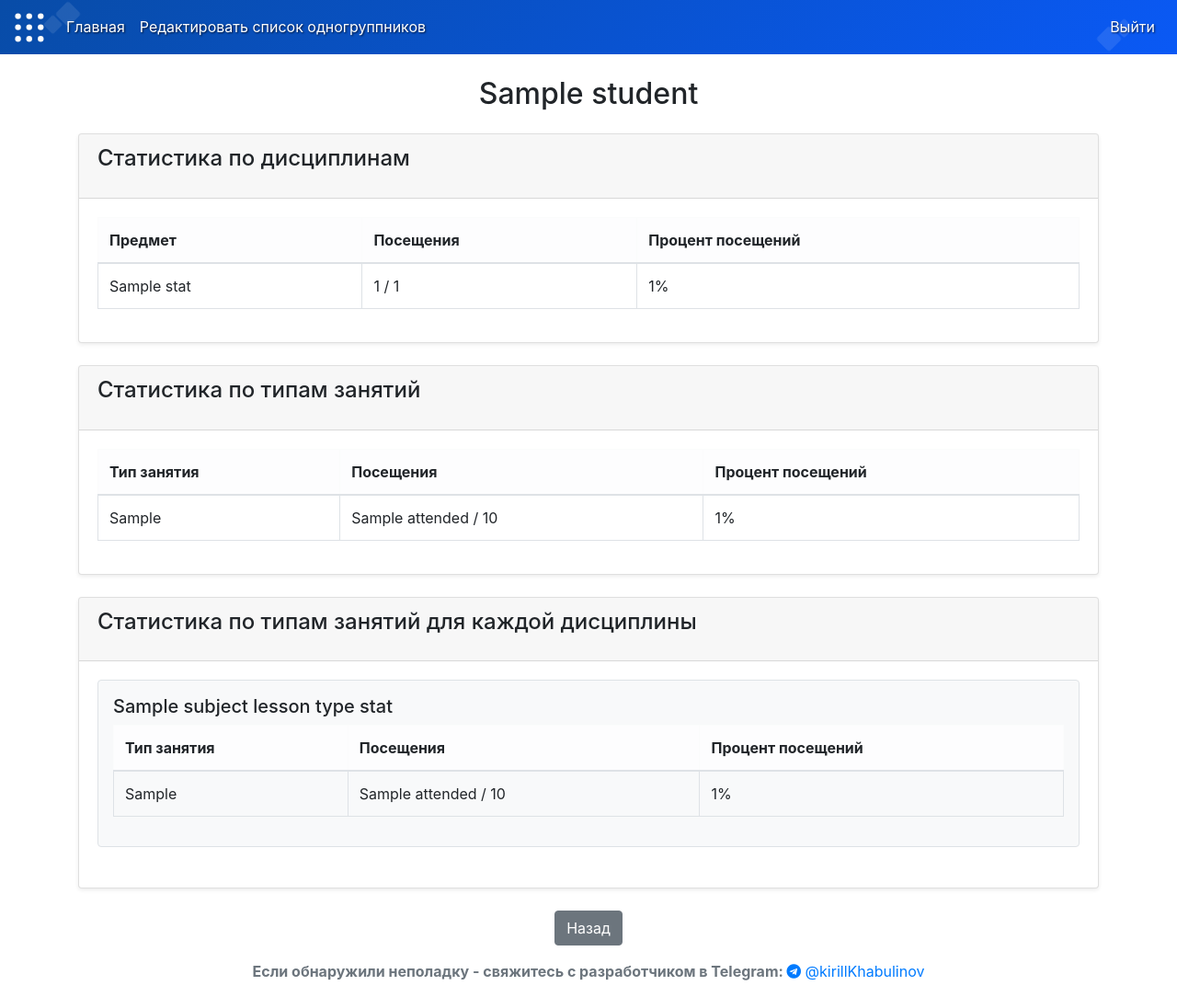
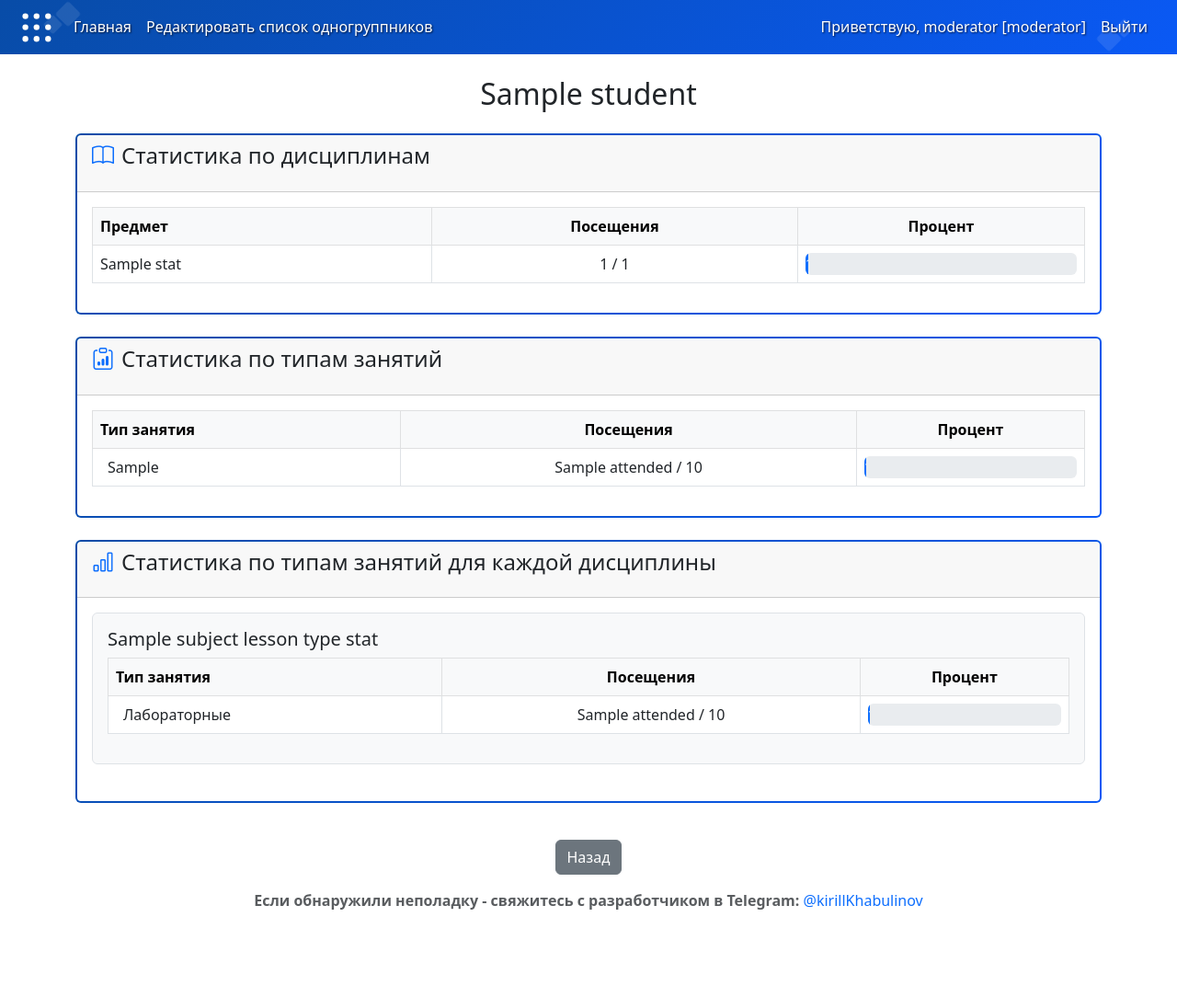
Before and after one commit to kirillgfh/attendance_app, a Flask app: template app/templates/student_statistics.html in a window 1280 px wide. Shown: the whole page at 92% size. After the commit the page ends 989 px from the top, so only its background shows below. Run offline with Flask 3, Linux system fonts and the light colour scheme; a user stored in the database is signed in; tables that the repository leaves empty hold one stand-in row (values such as "Sample post"); the template is opened without the code that fills it: most values are stand-ins (such as "Sample title", 1, 10 or a date in 2020); some libraries are stand-ins or nearby versions.

Commit message:
4 бутстрап -> 5 бутстрап + график в админку для каждой группы + прогресс бары в каждого студента

```diff
--- a/app/static/css/styles.css
+++ b/app/static/css/styles.css
@@ -168,3 +168,20 @@ html, body {
     height: 1rem;
     border-width: 0.2em;
 }
+
+
+.clickable-card {
+    transition: all 0.3s ease;
+    border: 1px solid rgba(0,0,0,0.125);
+}
+
+.clickable-card:hover {
+    transform: translateY(-5px);
+    box-shadow: 0 8px 16px rgba(0,0,0,0.15);
+    background-color: #f8f9fa;
+}
+
+.clickable-card:active {
+    transform: translateY(-2px);
+    box-shadow: 0 4px 8px rgba(0,0,0,0.1);
+}
--- a/app/static/js/get_lessons_for_day.js
+++ b/app/static/js/get_lessons_for_day.js
@@ -51,6 +51,7 @@ document.addEventListener('DOMContentLoaded', function () {
                     data.lessons.forEach(lesson => {
                         const card = document.createElement('div');
                         card.classList.add('lesson-card');
+                        card.classList.add('clickable-card');
                         card.innerHTML = `
                             <h4>${lesson.subject_name}</h4>
                             <div class="lesson-info">
--- a/app/templates/base.html
+++ b/app/templates/base.html
@@ -6,16 +6,20 @@
     <title>Платформа МПСУ</title>
     <link rel="icon" href="{{ url_for('static', filename='img/favicon.ico') }}" type="image/x-icon">
     <link rel="icon" href="{{ url_for('static', filename='img/logo.svg') }}" type="image/svg+xml">
-    <!-- Только Bootstrap 4.5.2 CSS -->
-    <link href="https://stackpath.bootstrapcdn.com/bootstrap/4.5.2/css/bootstrap.min.css" rel="stylesheet" integrity="sha384-JcKb8q3iqJ61gNV9KGb8thSsNjpSL0n8PARn9HuZOnIxN0hoP+VmmDGMN5t9UJ0Z" crossorigin="anonymous">
-    <link href="https://cdnjs.cloudflare.com/ajax/libs/font-awesome/5.15.4/css/all.min.css" rel="stylesheet">
+
+    <link href="https://cdn.jsdelivr.net/npm/bootstrap@5.3.0/dist/css/bootstrap.min.css" rel="stylesheet">
+    <link rel="stylesheet" href="https://cdn.jsdelivr.net/npm/bootstrap-icons@1.11.0/font/bootstrap-icons.css">
     <link href="{{ url_for('static', filename='css/styles.css') }}" rel="stylesheet">
     <link href="{{ url_for('static', filename='css/nav_bar_style.css') }}" rel="stylesheet">
+    <link href="{{ url_for('static', filename='css/nav_bar_style') }}" rel="stylesheet">
 </head>
+
 <body class="dark-theme">
     <div class="background-animation"></div>
 
     <nav class="navbar navbar-expand-lg navbar-dark">
+        <div class="container-fluid px-4"> <!-- Добавляем контейнер -->
+
             {% if current_user.role == 'moderator' %}
             <a class="navbar-brand" href="{{ url_for('dashboard') }}">
                 <img src="{{ url_for('static', filename='img/logo.svg') }}" alt="Miet Logo" style="height: 32px;">
@@ -40,6 +44,7 @@
                             <a class="nav-link" href="{{ url_for('edit_group_members') }}">Редактировать список одногруппников</a>
                         </li>
                         {% endif %}
+
                         {% if current_user.role == 'admin' %}
                         <li class="nav-item">
                             <a class="nav-link" href="{{ url_for('admin') }}">Админ панель</a>
@@ -55,20 +60,27 @@
                     {% endif %}
                 </ul>
                 <!-- Кнопка переключения темы и выход -->
-            <ul class="navbar-nav ml-auto">
+                <div class="collapse navbar-collapse" id="navbarNav">
+                    <ul class="navbar-nav me-auto"> <!-- me-auto вместо ml-auto -->
+                        {% if current_user.is_authenticated %}
+                            <!-- Ваши пункты меню -->
+                        {% endif %}
+                    </ul>
+
+                    <ul class="navbar-nav">
                         {% if current_user.is_authenticated %}
                         <li class="nav-item">
-                    <form action="{{ url_for('logout') }}" method="POST" class="d-inline">
-                        <button type="submit" class="nav-link btn btn-link" style="border: none; background: none; cursor: pointer;">Выйти</button>
+                            <span class="nav-link">Приветствую, {{ current_user.username }} [{{current_user.role}}]</span>
+                        </li>
+                        <li class="nav-item">
+                            <form action="{{ url_for('logout') }}" method="POST">
+                                <button type="submit" class="btn btn-link nav-link">Выйти</button>
                             </form>
                         </li>
                         {% endif %}
-                <li class="nav-item">
-                    <!-- <button id="theme-toggle" class="btn btn-outline-light">
-                        <i class="fas fa-moon"></i>
-                    </button> -->
-                </li>
                     </ul>
+                </div>
+            </div>
         </div>
     </nav>
 
@@ -96,10 +108,9 @@
     </footer>
 
     <!-- Popper.js и Bootstrap 4.5.2 JS (без jQuery) -->
-    <script src="https://cdn.jsdelivr.net/npm/popper.js@1.16.1/dist/umd/popper.min.js" integrity="sha384-9/reFTGAW83EW2RDu2S0VKaIzap3H66lZH81PoYlFhbGU+6BZp6G7niu735Sk7lN" crossorigin="anonymous" defer></script>
-    <script src="https://stackpath.bootstrapcdn.com/bootstrap/4.5.2/js/bootstrap.min.js" integrity="sha384-B4gt1jrGC7Jh4AgTPSdUtOBvfO8shuf57BaghqFfPlYxofvL8/KUEfYiJOMMV+rV" crossorigin="anonymous" defer></script>
-    <!-- Chart.js, если нужен -->
-    <script src="https://cdn.jsdelivr.net/npm/chart.js" defer></script>
+
+    <script src="https://cdn.jsdelivr.net/npm/bootstrap@5.3.0/dist/js/bootstrap.bundle.min.js"></script>
+
     {% block scripts %}{% endblock %}
 </body>
 </html>
--- a/app/templates/student_statistics.html
+++ b/app/templates/student_statistics.html
@@ -1,28 +1,52 @@
 {% extends "base.html" %}
 
 {% block content %}
+<style>
+    .border-radius-8px {
+        border-radius: 8px;
+    }
+    /* Стиль для градиентной окантовки таблиц */
+    .gradient-border-table {
+        border: 2px solid transparent;
+        background: linear-gradient(white, white) padding-box,
+                    linear-gradient(135deg, #084ca7, #0a59f5) border-box;
+        overflow: hidden;
+    }
+
+    /* Стиль для градиентного заголовка */
+
+    /* Сохраняем стандартные стили для содержимого */
+
+</style>
 <div class="container">
     <h2 class="text-center mt-4">{{ student.name }}</h2>
 
-    <div class="card mt-4 mb-4 shadow-sm">
+    <div class="card mt-4 mb-4 gradient-border-table">
         <div class="card-header">
-            <h4 class="mb-3">Статистика по дисциплинам</h4>
+            <h4 class="mb-3"><i class="bi bi-book me-2 text-primary"></i>Статистика по дисциплинам</h4>
         </div>
         <div class="card-body">
-            <table class="table table-bordered">
+            <table class="table table-bordered table-hover">
                 <thead class="table-light">
                     <tr>
                         <th>Предмет</th>
-                        <th>Посещения</th>
-                        <th>Процент посещений</th>
+                        <th class="text-center">Посещения</th>
+                        <th class="text-center">Процент</th>
                     </tr>
                 </thead>
                 <tbody>
                     {% for stat in attendance_stats %}
                         <tr>
                             <td>{{ stat.subject_name }}</td>
-                            <td>{{ stat.attended_count }} / {{ stat.total_classes }}</td>
-                            <td>{{ stat.attendance_percentage }}%</td>
+                            <td class="text-center">{{ stat.attended_count }} / {{ stat.total_classes }}</td>
+                            <td class="text-center">
+                                <div class="progress" style="height: 24px;">
+                                    <div class="progress-bar"
+                                        style="width: {{ stat.attendance_percentage }}%">
+                                        {{ stat.attendance_percentage }}%
+                                    </div>
+                                </div>
+                            </td>
                         </tr>
                     {% endfor %}
                 </tbody>
@@ -30,23 +54,29 @@
         </div>
     </div>
 
-    <div class="card mt-4 mb-4 shadow-sm">
+    <div class="card mt-4 mb-4 gradient-border-table">
         <div class="card-header">
-            <h4 class="mb-3">Статистика по типам занятий</h4>
+            <h4 class="mb-3"><i class="bi bi-clipboard-data me-2 text-primary"></i>Статистика по типам занятий</h4>
         </div>
         <div class="card-body">
             <table class="table table-bordered">
                 <thead class="table-light">
                     <tr>
                         <th>Тип занятия</th>
-                        <th>Посещения</th>
-                        <th>Процент посещений</th>
+                        <th class="text-center">Посещения</th>
+                        <th class="text-center">Процент</th>
                     </tr>
                 </thead>
                 <tbody>
                     {% for lesson_type, stats in lesson_type_stats.items() %}
                         <tr>
                             <td>
+                                <i class="bi
+                                            {% if lesson_type == "Лек" %}bi-mortarboard text-primary
+                                            {% elif lesson_type == "Пр" %}bi-pencil-square text-primary
+                                            {% elif lesson_type == "Лаб" %}bi-eyeglasses text-primary
+                                            {% endif %}
+                                            me-2"></i>
                                 {% if lesson_type == "Лек" %}
                                     Лекции
                                 {% elif lesson_type == "Пр" %}
@@ -57,8 +87,15 @@
                                     {{ lesson_type }}
                                 {% endif %}
                             </td>
-                            <td>{{ stats.attended }} / {{ stats.total }}</td>
-                            <td>{{ stats.percentage }}%</td>
+                            <td class="text-center"> {{ stats.attended }} / {{ stats.total }}</td>
+                            <td class="text-center">
+                                <div class="progress" style="height: 24px;">
+                                    <div class="progress-bar"
+                                         style="width: {{ stats.percentage }}%">
+                                        {{ stats.percentage }}%
+                                    </div>
+                                </div>
+                            </td>
                         </tr>
                     {% endfor %}
                 </tbody>
@@ -66,9 +103,10 @@
         </div>
     </div>
 
-    <div class="card mt-4 mb-4 shadow-sm">
+    <div class="card mt-4 mb-4 gradient-border-table">
         <div class="card-header">
-            <h4 class="mb-3">Статистика по типам занятий для каждой дисциплины</h4>
+            <h4 class="mb-3"><i class="bi bi-bar-chart me-2 text-primary"></i>Статистика по типам занятий для каждой дисциплины</h4>
+
         </div>
         <div class="card-body">
             {% for subject_name, stats in subject_lesson_type_stats.items() %}
@@ -78,8 +116,8 @@
                         <thead class="table-light">
                             <tr>
                                 <th>Тип занятия</th>
-                                <th>Посещения</th>
-                                <th>Процент посещений</th>
+                                <th class="text-center">Посещения</th>
+                                <th class="text-center">Процент</th>
                             </tr>
                         </thead>
                         <tbody>
@@ -87,18 +125,25 @@
                               {% if data.total > 0 %}
                                 <tr>
                                     <td>
-                                        {% if lesson_type == "Лек" %}
-                                            Лекции
-                                        {% elif lesson_type == "Пр" %}
-                                            Семинары
-                                        {% elif lesson_type == "Лаб" %}
-                                            Лабораторные
-                                        {% else %}
-                                            {{ lesson_type }}
-                                        {% endif %}
+                                        <i class="bi
+                                            {% if lesson_type == "Лек" %}bi-mortarboard text-primary
+                                            {% elif lesson_type == "Пр" %}bi-pencil-square text-primary
+                                            {% elif lesson_type == "Лаб" %}bi-eyeglasses text-primary
+                                            {% endif %}
+                                        me-2"></i>
+                                        {{ 'Лекции' if lesson_type == "Лек" else
+                                           'Семинары' if lesson_type == "Пр" else
+                                           'Лабораторные' }}
                                     </td>
-                                    <td>{{ data.attended }} / {{ data.total }}</td>
-                                    <td>{{ data.percentage }}%</td>
+                                    <td class="text-center"> {{ data.attended }} / {{ data.total }}</td>
+                                    <td class="text-center">
+                                        <div class="progress" style="height: 24px;">
+                                            <div class="progress-bar"
+                                                 style="width: {{ data.percentage }}%">
+                                                {{ data.percentage }}%
+                                            </div>
+                                        </div>
+                                    </td>
                                 </tr>
                               {% endif %}
                             {% endfor %}
@@ -110,7 +155,8 @@
     </div>
 
     <div class="text-center mt-4">
-        <a href="{{ url_for('admin') }}" class="btn btn-secondary">Назад</a>
+        <button class="btn btn-secondary mt-3" onclick="window.history.back();">Назад</button>
+        <!-- <a href="{{ url_for('admin') }}" class="btn btn-secondary">Назад</a> -->
     </div>
 </div>
 {% endblock %}
```
Also changed, not shown: app/main2.py (+47 -5 lines), app/templates/admin.html (+90 -25 lines), instance/university.db. Lines whose indentation alone changed are shown as unchanged.
